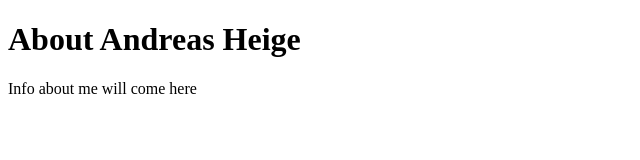
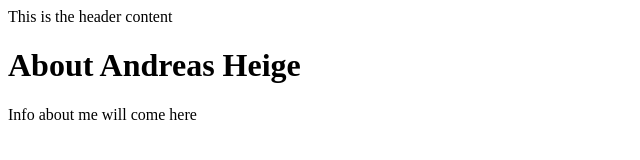
Before and after one commit to andreasheige/gatsby-page, a Gatsby site in the folder GS/: page /about in a window 1280 px wide. Shown: the whole page, without its empty margins (0-640 px from the left). Built offline with nearby package versions, Linux system fonts and the light colour scheme; Gatsby itself is replaced by a stand-in of ours.

Commit message:
added first component

```diff
--- /dev/null
+++ b/GS/src/components/header.js
@@ -0,0 +1,9 @@
+import React from 'react';
+
+const Header = () => {
+    return (
+        <div>This is the header content</div>
+    )
+};
+
+export default Header;
--- /dev/null
+++ b/GS/src/components/layout.js
@@ -0,0 +1,13 @@
+import React from 'react';
+import Header from './header';
+
+const Layout = props => {
+    return (
+        <div>
+            <Header />
+            {props.children}
+        </div>
+    )
+};
+
+export default Layout;
--- a/GS/src/pages/about.js
+++ b/GS/src/pages/about.js
@@ -1,11 +1,12 @@
 import React from 'react';
+import Layout from '../components/layout';
 
 const About = () => {
     return (
-        <div>
+        <Layout>
             <h1>About Andreas Heige</h1>
             <p>Info about me will come here</p>
-        </div>
+        </Layout>
     )
 };
 
--- a/GS/src/pages/contact.js
+++ b/GS/src/pages/contact.js
@@ -1,8 +1,9 @@
 import React from 'react';
+import Layout from '../components/layout';
 
 const Contact = () => {
     return (
-        <div>
+        <Layout>
             <h1>Contact</h1>
             <ul>
                 <li><a href="https://twitter.com/andreasheige">Twitter</a></li>
@@ -10,7 +11,7 @@
                 <li><a href="https://github.com/andreasheige">Github</a></li>
                 <li><a href="https://www.strava.com/athletes/1384291">Strava</a></li>
             </ul>
-        </div>
+        </Layout>
     )
 };
 
```
Also changed, not shown: GS/src/pages/blog.js (+4 -3 lines), GS/src/pages/index.js (+4 -3 lines).
